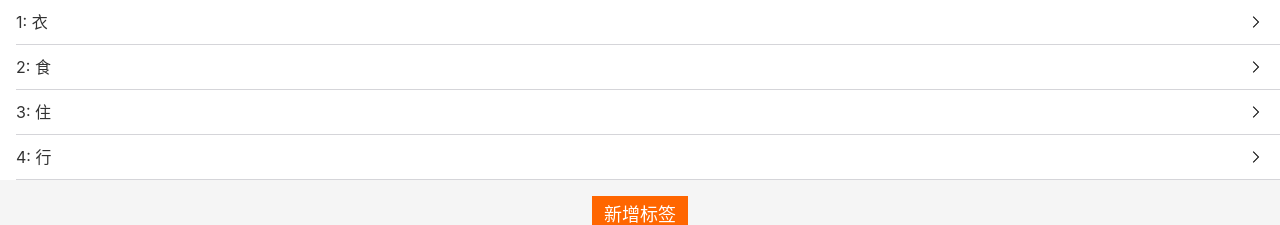
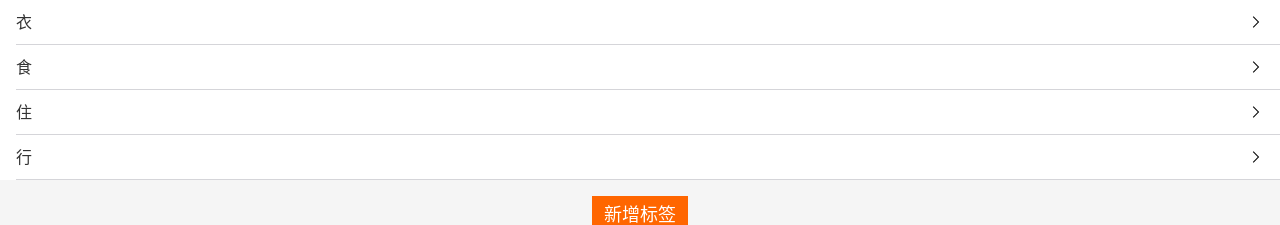
Before and after one commit to kywj/money-2, a React app: page /#/tags in a window 1280 px wide. Shown: the top 225 px of the page. Built offline with nearby package versions, Linux system fonts and the light colour scheme.

Commit message:
删除多余测试代码

```diff
--- a/src/views/Tags.tsx
+++ b/src/views/Tags.tsx
@@ -33,17 +33,13 @@
 
 function Tag() {
   const { tags, addTag } = useTags();
-  console.log("use tags");
-
   return (
     <Layout>
       <TagList>
         {tags.map((tag) => (
           <li key={tag.id}>
             <Link to={"/tags/" + tag.id}>
-              <span className="oneLine">
-                {tag.id}: {tag.name}
-              </span>
+              <span className="oneLine">{tag.name}</span>
               <Icon name="right" />
             </Link>
           </li>
--- a/src/views/money/TagsSection.tsx
+++ b/src/views/money/TagsSection.tsx
@@ -40,8 +40,6 @@
 };
 const TagsSection: React.FC<Props> = (props) => {
   const { tags, addTag } = useTags();
-  console.log("use tags");
-
   const selectedTagIds = props.value;
   const onToggleTag = (tagId: number) => {
     const index = selectedTagIds.indexOf(tagId);
```
